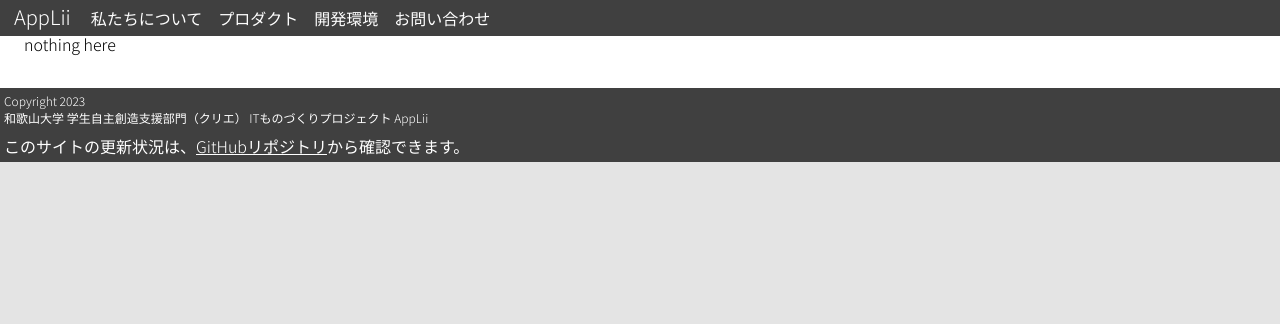
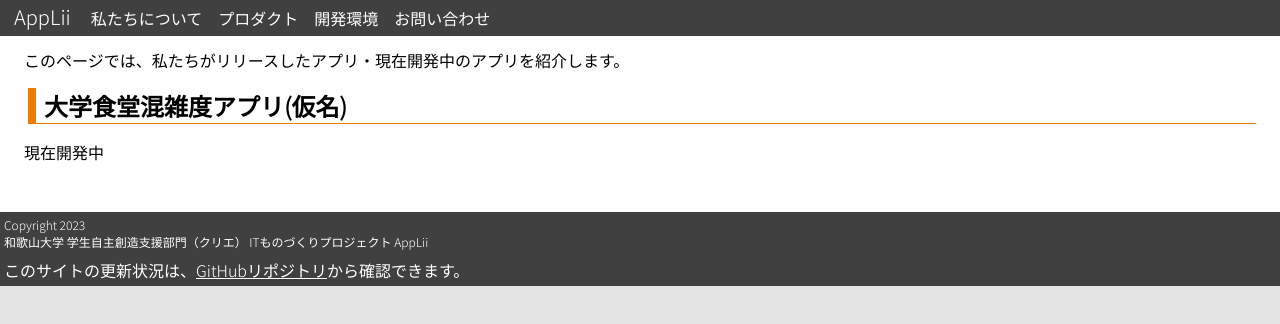
Before and after one commit to AppLii/AppLii.github.io, a Nuxt app: page /about-cafe-app in a window 1280 px wide. Shown: the top 324 px of the page. Built offline with nearby package versions, Linux system fonts and the light colour scheme; a web font is replaced by a local one.

Commit message:
[Docs] 大学食堂混雑度アプリについて仮で追記

```diff
--- a/pages/about-cafe-app.vue
+++ b/pages/about-cafe-app.vue
@@ -1,5 +1,7 @@
 <template>
-    <div>nothing here</div>
+    <p>このページでは、私たちがリリースしたアプリ・現在開発中のアプリを紹介します。</p>
+    <h1>大学食堂混雑度アプリ(仮名)</h1>
+    <p>現在開発中</p>
 </template>
 
 <script>
```
